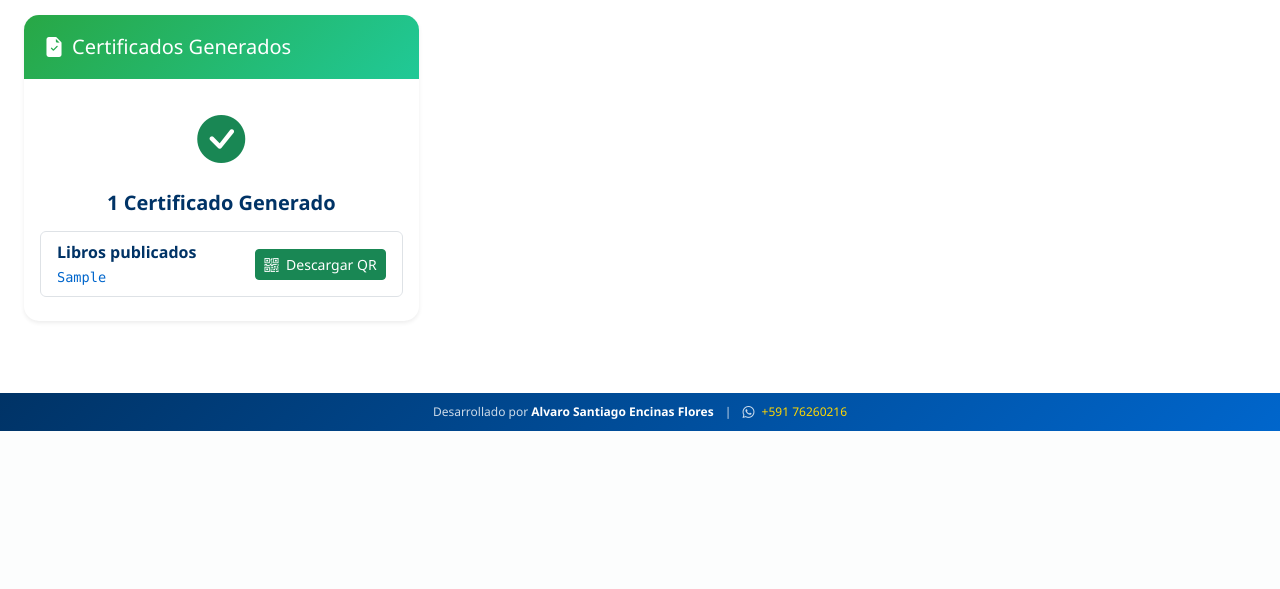
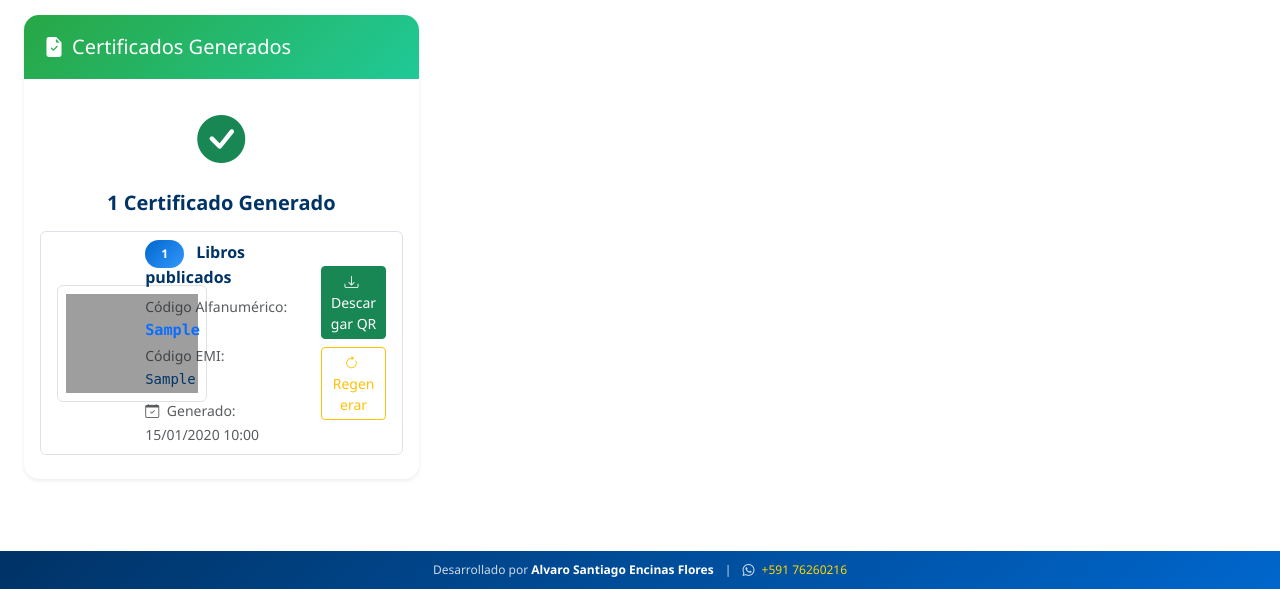
Before and after one commit to Darkweaver2535/sistema_certificacion_docencia, a Flask app: page /docentes/1 in a window 1280 px wide. Shown: the part 486-1075 px from the top of the page. Before the commit the page ends 917 px from the top, so only its background shows below. Run offline with Flask 3, Linux system fonts and the light colour scheme; a user stored in the database is signed in; tables that the repository leaves empty hold one stand-in row (values such as "Sample post"); grey boxes are pictures that could not be loaded.

Commit message:
Mostrar QR visualmente en vista de docente con código alfanumérico y EMI, botón de descarga debajo

```diff
--- a/app/models/certificado.py
+++ b/app/models/certificado.py
@@ -1,5 +1,6 @@
 from app import db
 from datetime import datetime
+import os
 
 class Certificado(db.Model):
     """Modelo para certificados generados (uno por cada criterio del docente)"""
@@ -31,5 +32,14 @@ class Certificado(db.Model):
     # Relación con DocenteCriterio (uno a uno - un criterio tiene máximo un certificado)
     docente_criterio = db.relationship('DocenteCriterio', backref=db.backref('certificado', uselist=False), lazy=True)
 
+    def get_qr_url(self):
+        """Retorna la URL estática del código QR para mostrar en templates"""
+        if self.qr_path:
+            # Convertir ruta del sistema a URL estática
+            # app/static/qr_codes/ABCD-1234-EFGH.png -> /static/qr_codes/ABCD-1234-EFGH.png
+            filename = os.path.basename(self.qr_path)
+            return f'/static/qr_codes/{filename}'
+        return None
+
     def __repr__(self):
         return f'<Certificado {self.codigo_emi} - Docente:{self.docente_id}>'
--- a/app/templates/docentes/ver.html
+++ b/app/templates/docentes/ver.html
@@ -105,18 +105,56 @@
                         <div class="list-group">
                             {% for cert in docente.certificados %}
                             <div class="list-group-item">
-                                <div class="d-flex w-100 justify-content-between align-items-center">
-                                    <div>
-                                        <strong style="color: var(--emi-azul-oscuro);">{{ cert.docente_criterio.tipo_criterio.nombre }}</strong>
-                                        <br>
-                                        <small class="text-muted">
-                                            <code style="color: var(--emi-azul); font-size: 0.85rem;">{{ cert.codigo_emi }}</code>
-                                        </small>
+                                <div class="row align-items-center">
+                                    <!-- Columna del QR -->
+                                    <div class="col-md-3 text-center">
+                                        {% if cert.qr_path %}
+                                        <img src="{{ cert.get_qr_url() }}"
+                                             alt="QR {{ cert.codigo_unico }}"
+                                             class="img-fluid border rounded p-2"
+                                             style="max-width: 150px; background: white;">
+                                        {% else %}
+                                        <div class="text-muted">
+                                            <i class="bi bi-qr-code" style="font-size: 3rem;"></i>
+                                            <p class="small mt-2">QR no disponible</p>
+                                        </div>
+                                        {% endif %}
                                     </div>
-                                    <a href="{{ url_for('certificados.descargar_qr', id=cert.id) }}"
-                                       class="btn btn-success btn-sm">
-                                        <i class="bi bi-qr-code me-1"></i> Descargar QR
-                                    </a>
+
+                                    <!-- Columna de información -->
+                                    <div class="col-md-6">
+                                        <h6 class="mb-2" style="color: var(--emi-azul-oscuro); font-weight: 700;">
+                                            <span class="badge badge-emi-info me-2">{{ cert.docente_criterio.tipo_criterio.orden }}</span>
+                                            {{ cert.docente_criterio.tipo_criterio.nombre }}
+                                        </h6>
+                                        <div class="mb-1">
+                                            <small class="text-muted d-block">Código Alfanumérico:</small>
+                                            <code class="text-primary" style="font-size: 0.95rem; font-weight: 600;">{{ cert.codigo_unico }}</code>
+                                        </div>
+                                        <div>
+                                            <small class="text-muted d-block">Código EMI:</small>
+                                            <small style="font-family: monospace; color: var(--emi-azul-oscuro); font-weight: 500;">{{ cert.codigo_emi }}</small>
+                                        </div>
+                                        <div class="mt-2">
+                                            <small class="text-muted">
+                                                <i class="bi bi-calendar-check me-1"></i>
+                                                Generado: {{ cert.fecha_generacion.strftime('%d/%m/%Y %H:%M') }}
+                                            </small>
+                                        </div>
+                                    </div>
+
+                                    <!-- Columna de acciones -->
+                                    <div class="col-md-3 text-center">
+                                        <a href="{{ url_for('certificados.descargar_qr', id=cert.id) }}"
+                                           class="btn btn-success btn-sm w-100 mb-2">
+                                            <i class="bi bi-download me-1"></i> Descargar QR
+                                        </a>
+                                        <a href="{{ url_for('certificados.regenerar', id=cert.id) }}"
+                                           class="btn btn-outline-warning btn-sm w-100"
+                                           onclick="return confirm('¿Regenerar este certificado? Se crearán nuevos códigos.')">
+                                            <i class="bi bi-arrow-clockwise me-1"></i> Regenerar
+                                        </a>
+                                    </div>
                                 </div>
                             </div>
                             {% endfor %}
```
